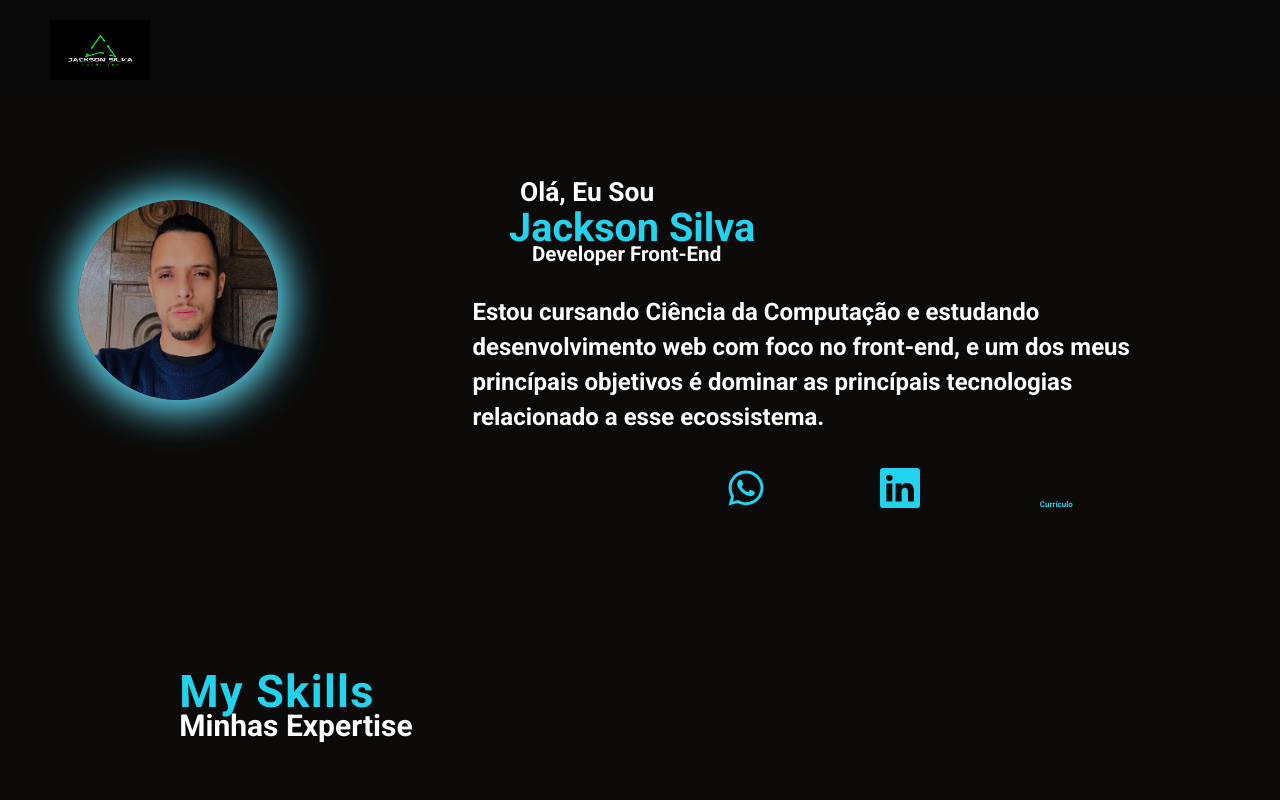
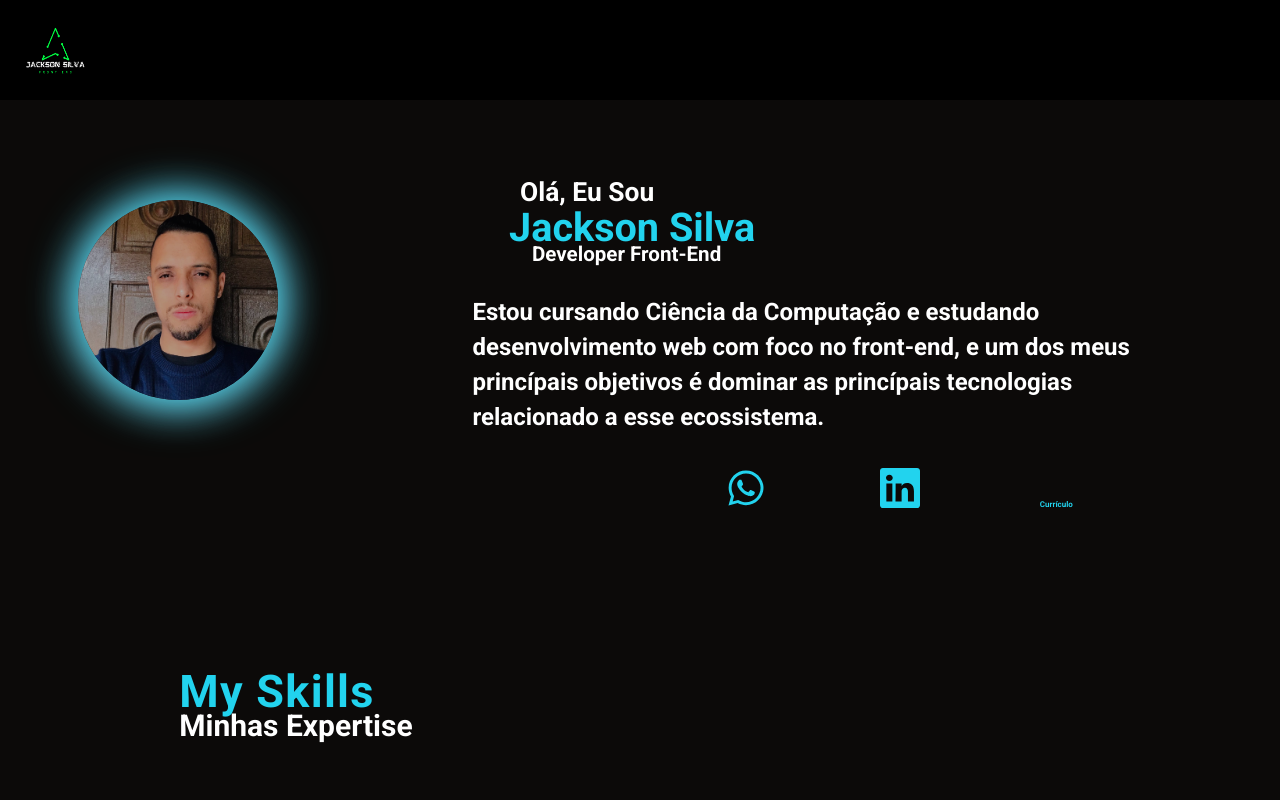
Before and after one commit to cajui54/my_profile, a React (Create React App) app: page / in a window 1280 px wide. Shown: the top 800 px of the page. Built offline with nearby package versions, Linux system fonts and the light colour scheme; some icons are missing.

Commit message:
update header

```diff
--- a/src/components/Header/HeaderStyled.css.js
+++ b/src/components/Header/HeaderStyled.css.js
@@ -2,39 +2,19 @@ import styled from "styled-components";
 
 const HeaderStyled = styled.header`
     position: relative;
-    background-color: #0a0a0a;
+    background-color: #000;
     height: 100px;
     display: flex;
     align-items: center;
     justify-content: space-between;
     z-index: 2;
-    /*
-    .container-logo {
-        width: 150px;
-        height: 50px;
-        color: #fff;
-        margin-left: 20px;
-        border-left: 3px solid #22d3ee;
-        display: flex;
-        flex-direction: column;
-    }
-    .container-logo h2, h3 {
-        margin-left: 40px;
-    }
-    .container-logo h2 {
-        margin-top: 10px;
-        font-size: 10px;
-        transform: scale(1.3) translateX(-13px);
-    }
-    .container-logo h3 {
-        font-size: 11px;
-        transform: scale(1.6);
-    }*/
+
     .logo {
         background-color: red;
-        height: 60%;
-        width: 100px;
-        margin-left: 50px;
+        height: 90px;
+        width: 90px;
+        margin-left: 10px;
+        overflow: hidden;
     }
     .logo img{
         width: 100%;
--- a/src/components/Header/Navbar.jsx
+++ b/src/components/Header/Navbar.jsx
@@ -20,11 +20,12 @@ const Navbar = () => {
 
   const handleClick = (scroll) => {
     if(widthScreen < 820) dispatch(showMenu({type: true}));
+    console.log(scroll);
     document.querySelector(scroll).scrollIntoView({behavior: 'smooth'});
   }
 
   useEffect(() => {
-    setWidthScreen(window.screen.width)
+    setWidthScreen(window.screen.width);
     if(widthScreen > 819) {
       dispatch(showMenu({type: false}));
     }
```
